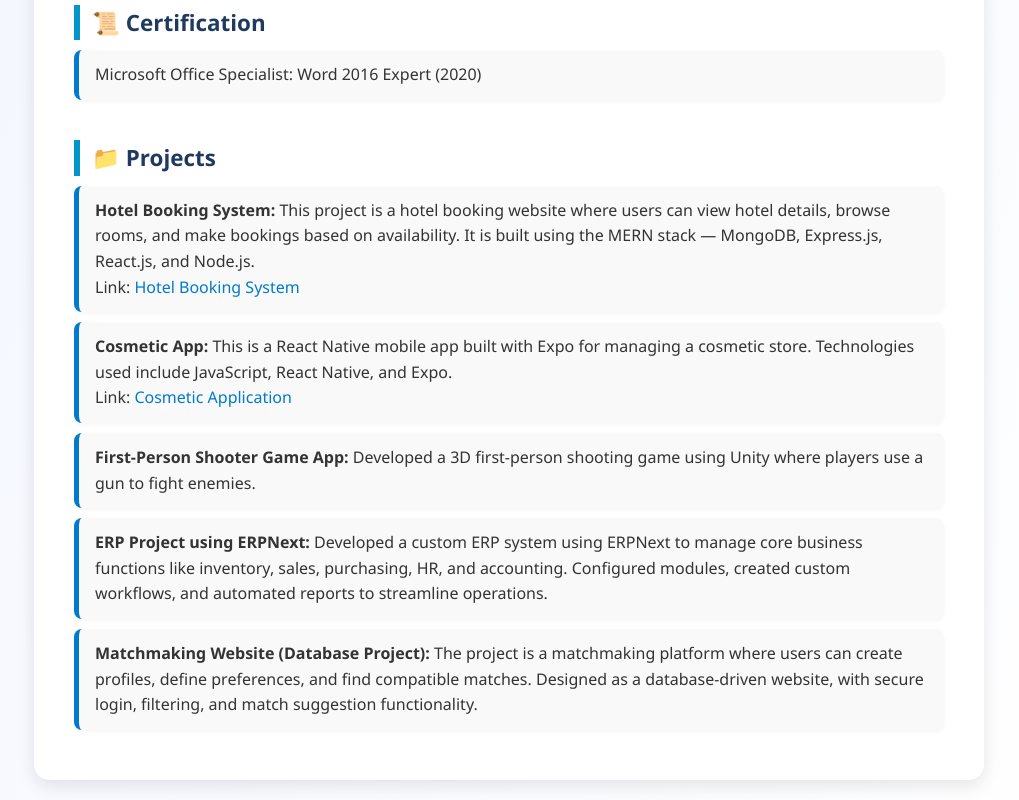
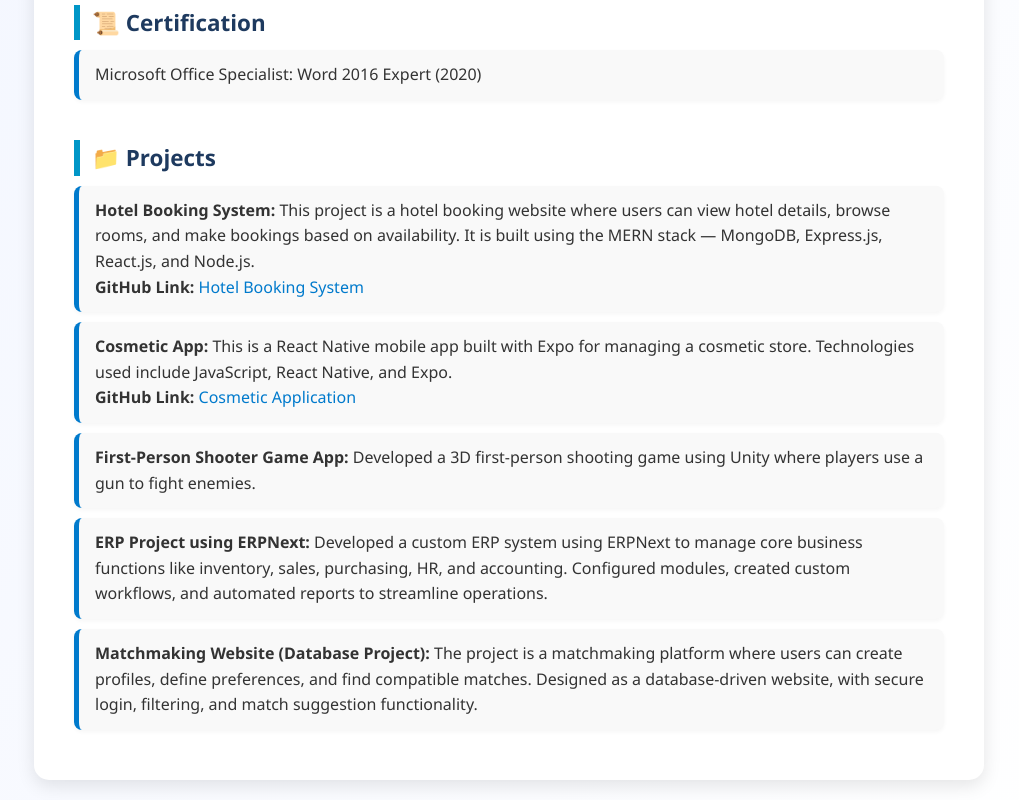
Before and after one commit to Laiba-Kanwal/CV, a plain HTML site: page index.html in a window 1280 px wide. Shown: the part 979-1779 px from the top of the page, without its empty margins (131-1150 px from the left). Drawn offline with Linux system fonts and the light colour scheme.

Commit message:
add resume content

```diff
--- a/index.html
+++ b/index.html
@@ -59,13 +59,13 @@
         <li>
           <strong>Hotel Booking System:</strong> This project is a hotel booking website where users can view hotel details, browse rooms, and make bookings based on availability. It is built using the MERN stack — MongoDB, Express.js, React.js, and Node.js.
           <br />
-          <span>Link: <a href="https://github.com/Laiba-Kanwal/Hotel-Booking-System.git" target="_blank">Hotel Booking System</a></span>
+          <span><b>GitHub Link:</b> <a href="https://github.com/Laiba-Kanwal/Hotel-Booking-System.git" target="_blank">Hotel Booking System</a></span>
         </li>
 
         <li>
           <strong>Cosmetic App:</strong> This is a React Native mobile app built with Expo for managing a cosmetic store. Technologies used include JavaScript, React Native, and Expo.
           <br />
-          <span>Link: <a href="https://github.com/Laiba-Kanwal/Cosmetic-App.git" target="_blank">Cosmetic Application</a></span>
+          <span><b>GitHub Link:</b> <a href="https://github.com/Laiba-Kanwal/Cosmetic-App.git" target="_blank">Cosmetic Application</a></span>
         </li>
 
         <li>
```
